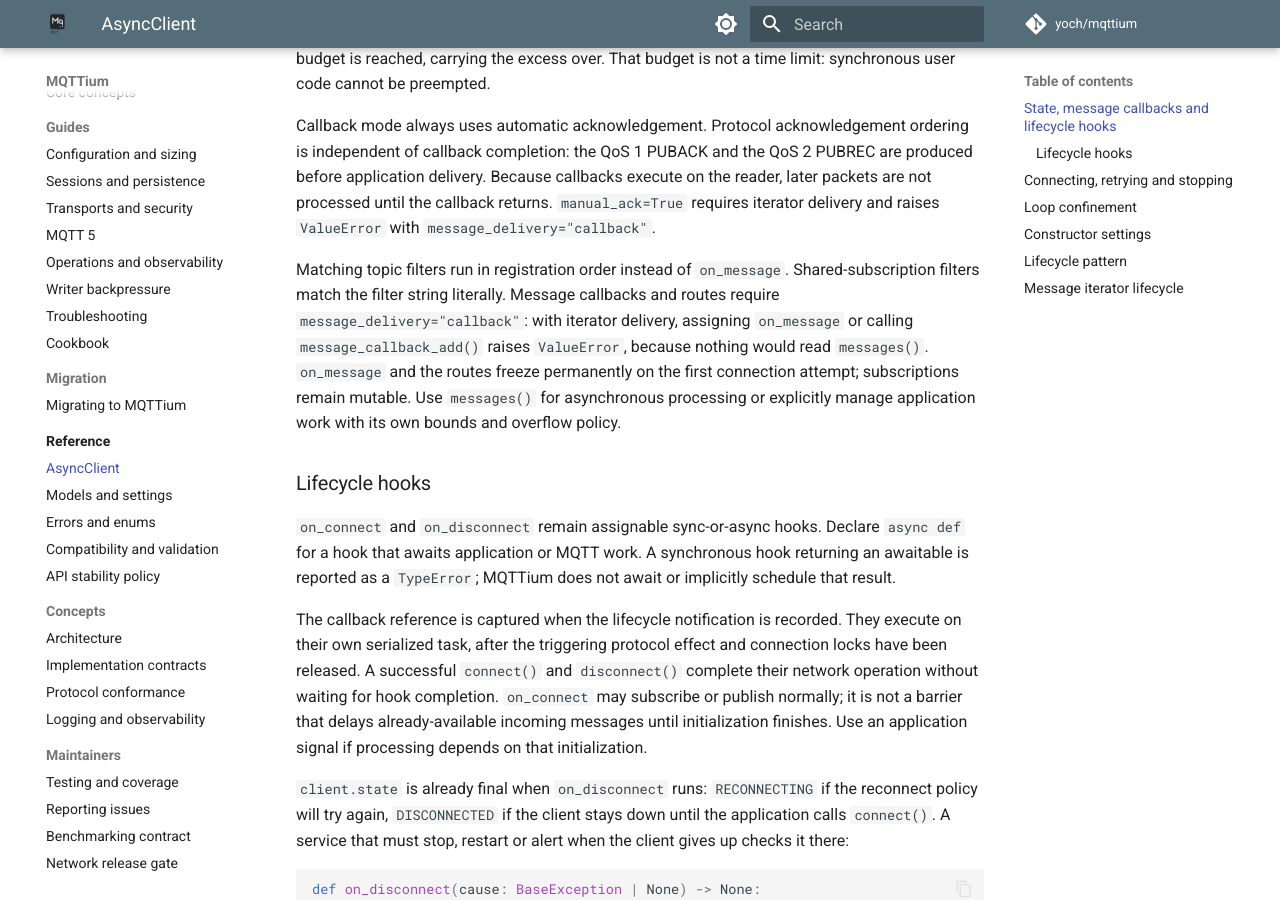
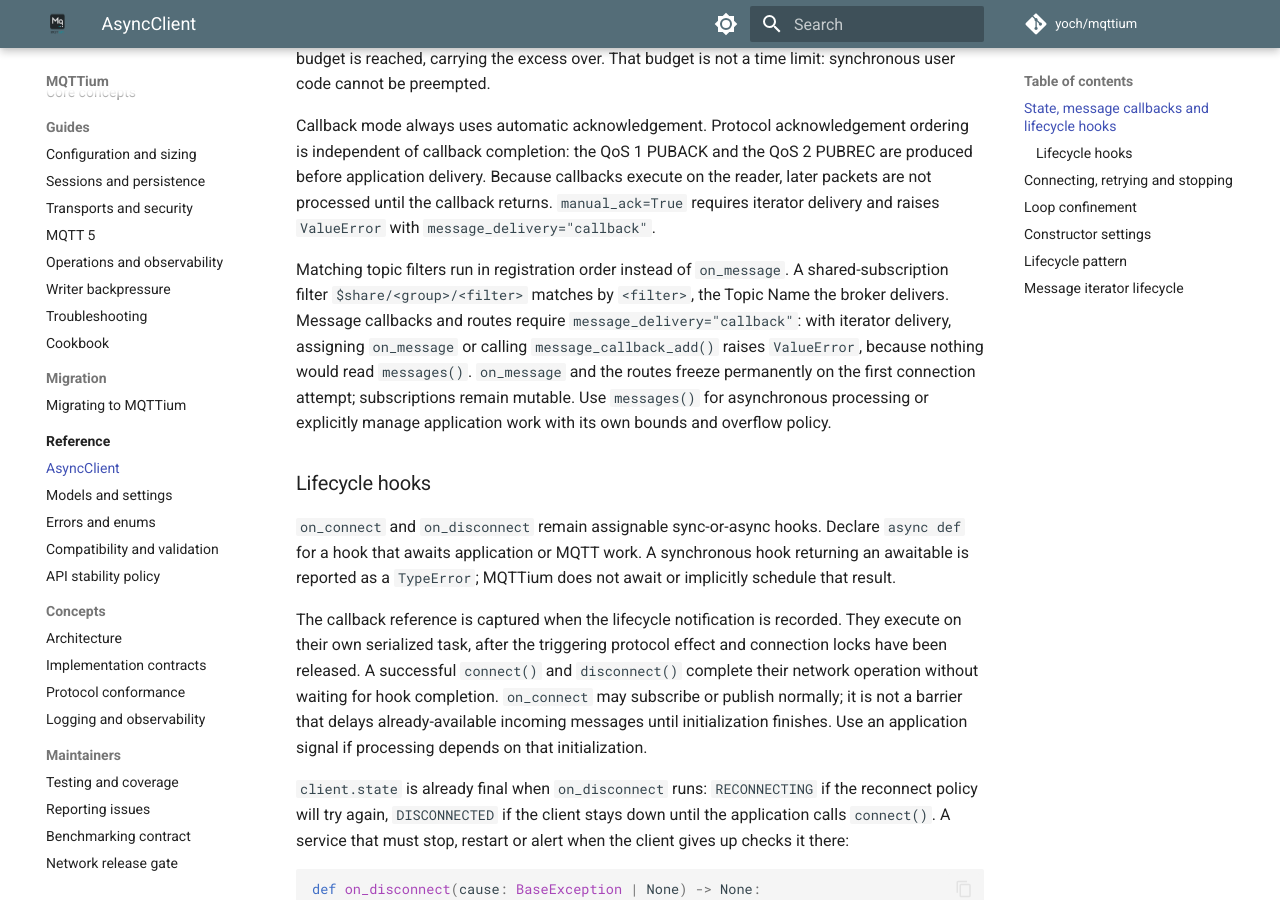
Before and after one commit to yoch/mqttium, an MkDocs documentation site: the page built from docs/reference/async-client.md, in a window 1280 px wide and 900 px high, scrolled down 1269 px. Built offline with MkDocs 1.6.1 and Material for MkDocs 9.7.7, drawn with Linux system fonts in a browser that asks for light colours; comment, search, counter and statistics services are not loaded.

Commit message:
docs: describe shared-subscription route matching
Co-Authored-By: Claude Opus 5.5 <noreply@anthropic.com>
Claude-Session: https://claude.ai/code/session_01TTrAoBqSWAGV36ZGyz2FqY

```diff
--- a/docs/reference/async-client.md
+++ b/docs/reference/async-client.md
@@ -66,7 +66,8 @@ the reader, later packets are not processed until the callback returns.
 `message_delivery="callback"`.
 
 Matching topic filters run in registration order instead of `on_message`.
-Shared-subscription filters match the filter string literally. Message
+A shared-subscription filter `$share/<group>/<filter>` matches by `<filter>`,
+the Topic Name the broker delivers. Message
 callbacks and routes require `message_delivery="callback"`: with iterator
 delivery, assigning `on_message` or calling `message_callback_add()` raises
 `ValueError`, because nothing would read `messages()`. `on_message` and the routes freeze
```
